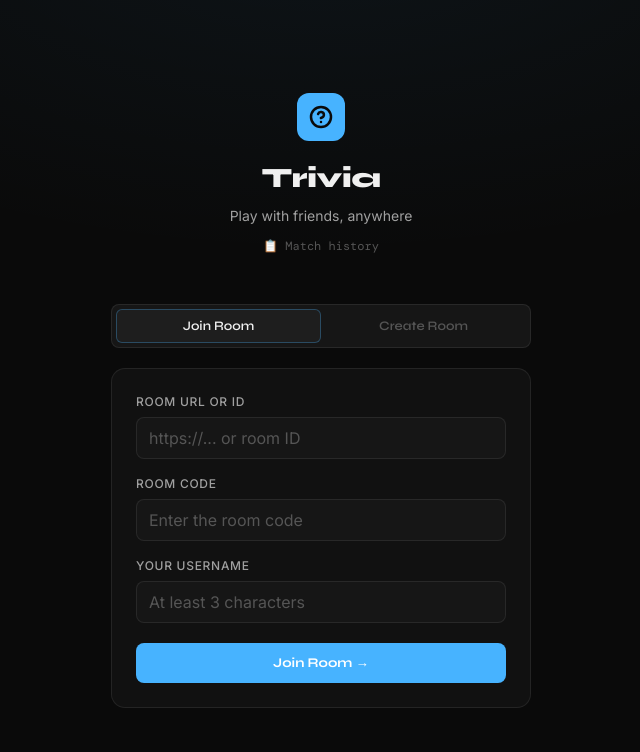
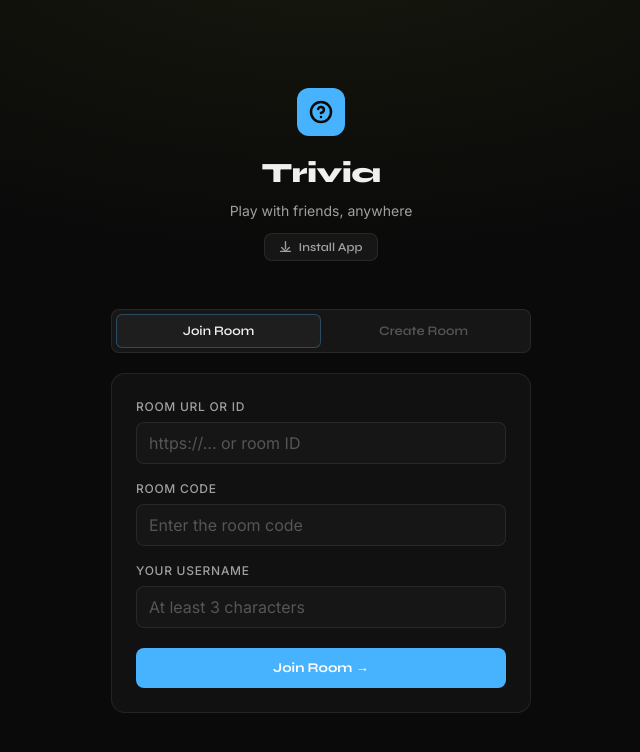
Before and after one commit to Riu22/trivia, a React (Vite) app: page / in a window 1280 px wide. Shown: the top 752 px of the page, without its empty margins (316-956 px from the left). Built offline with nearby package versions, Linux system fonts and the light colour scheme.

Commit message:
haciendo bien la pwa que opreragx no lo permite

```diff
--- /dev/null
+++ b/src/components/InstallButton.jsx
@@ -0,0 +1,96 @@
+import { useState, useEffect } from 'react'
+import { Button } from './Ui'
+
+export default function InstallButton() {
+  const [prompt, setPrompt] = useState(window.__installPrompt || null)
+  const [installed, setInstalled] = useState(false)
+  const [showManual, setShowManual] = useState(false)
+
+  useEffect(() => {
+    const handler = (e) => {
+      e.preventDefault()
+      window.__installPrompt = e
+      setPrompt(e)
+    }
+    window.addEventListener('beforeinstallprompt', handler)
+    window.addEventListener('appinstalled', () => setInstalled(true))
+    if (window.matchMedia('(display-mode: standalone)').matches) setInstalled(true)
+
+    const interval = setInterval(() => {
+      if (window.__installPrompt) {
+        setPrompt(window.__installPrompt)
+        clearInterval(interval)
+      }
+    }, 500)
+
+    return () => {
+      window.removeEventListener('beforeinstallprompt', handler)
+      clearInterval(interval)
+    }
+  }, [])
+
+  async function handleInstall() {
+    const p = prompt || window.__installPrompt
+    if (p) {
+      p.prompt()
+      const { outcome } = await p.userChoice
+      if (outcome === 'accepted') setInstalled(true)
+      window.__installPrompt = null
+      setPrompt(null)
+    } else {
+      setShowManual(true)
+    }
+  }
+
+  if (installed) return null
+
+  return (
+    <>
+      <button
+        onClick={handleInstall}
+        style={{
+          display: 'inline-flex', alignItems: 'center', gap: '6px',
+          padding: '6px 14px', borderRadius: 'var(--radius)',
+          background: 'var(--bg-2)', border: '1px solid var(--border)',
+          color: 'var(--text-2)', fontSize: '12px', cursor: 'pointer',
+          fontFamily: 'var(--font-display)', fontWeight: 600,
+          transition: 'all var(--transition)',
+        }}
+      >
+        <svg width="13" height="13" viewBox="0 0 24 24" fill="none" stroke="currentColor" strokeWidth="2.5" strokeLinecap="round">
+          <path d="M12 3v13M5 14l7 7 7-7"/>
+          <path d="M3 21h18"/>
+        </svg>
+        Install App
+      </button>
+
+      {showManual && (
+        <div style={{
+          position: 'fixed', inset: 0, zIndex: 200,
+          background: 'rgba(0,0,0,0.8)',
+          display: 'flex', alignItems: 'center', justifyContent: 'center',
+          padding: '24px',
+        }} onClick={() => setShowManual(false)}>
+          <div style={{
+            background: 'var(--bg-1)', border: '1px solid var(--border)',
+            borderRadius: 'var(--radius-lg)', padding: '28px',
+            maxWidth: '340px', width: '100%',
+          }} onClick={e => e.stopPropagation()}>
+            <h2 style={{ fontSize: '18px', fontWeight: 800, marginBottom: '16px' }}>Install Trivia</h2>
+            <p style={{ fontSize: '13px', color: 'var(--text-2)', lineHeight: 1.6, marginBottom: '16px' }}>
+              To install on <strong style={{ color: 'var(--text)' }}>Chrome / Edge</strong>:
+              click the <strong style={{ color: 'var(--accent)' }}>⊕</strong> icon in the address bar, or open the menu (⋮) → "Install Trivia".
+            </p>
+            <p style={{ fontSize: '13px', color: 'var(--text-2)', lineHeight: 1.6, marginBottom: '20px' }}>
+              To install on <strong style={{ color: 'var(--text)' }}>Safari (iOS)</strong>:
+              tap <strong style={{ color: 'var(--accent)' }}>Share</strong> → "Add to Home Screen".
+            </p>
+            <Button onClick={() => setShowManual(false)} style={{ width: '100%' }}>
+              Got it
+            </Button>
+          </div>
+        </div>
+      )}
+    </>
+  )
+}
--- a/src/main.jsx
+++ b/src/main.jsx
@@ -2,6 +2,12 @@ import React from 'react'
 import ReactDOM from 'react-dom/client'
 import App from './App.jsx'
 import './index.css'
+
+window.__installPrompt = null
+window.addEventListener('beforeinstallprompt', (e) => {
+  e.preventDefault()
+  window.__installPrompt = e
+})
 
 ReactDOM.createRoot(document.getElementById('root')).render(
   <React.StrictMode>
--- a/src/pages/HomePage.jsx
+++ b/src/pages/HomePage.jsx
@@ -3,6 +3,7 @@ import { useNavigate, useSearchParams } from 'react-router-dom'
 import { createRoom, joinRoom } from '../api'
 import { useAuth } from '../contexts/AuthContext'
 import { Button, Input, Card, Divider, toast } from '../components/Ui'
+import InstallButton from '../components/InstallButton'
 
 export default function HomePage() {
   const navigate = useNavigate()
@@ -73,10 +74,9 @@ export default function HomePage() {
       alignItems: 'center',
       justifyContent: 'center',
       padding: '24px',
-      background: 'radial-gradient(ellipse 80% 60% at 50% -10%, rgba(71,179,255,0.06) 0%, transparent 70%)',
+      background: 'radial-gradient(ellipse 80% 60% at 50% -10%, rgba(232,255,71,0.06) 0%, transparent 70%)',
     }}>
       <div style={{ width: '100%', maxWidth: '420px' }}>
-        {/* Logo */}
         <div style={{ textAlign: 'center', marginBottom: '48px' }}>
           <div style={{
             display: 'inline-flex',
@@ -95,23 +95,9 @@ export default function HomePage() {
           </div>
           <h1 style={{ fontSize: '28px', fontWeight: 800, letterSpacing: '-0.02em' }}>Trivia</h1>
           <p style={{ color: 'var(--text-2)', fontSize: '14px', marginTop: '6px' }}>Play with friends, anywhere</p>
-          <button
-            onClick={() => navigate('/history')}
-            style={{
-              marginTop: '12px',
-              fontSize: '12px',
-              color: 'var(--text-3)',
-              fontFamily: 'var(--font-mono)',
-              background: 'none',
-              border: 'none',
-              cursor: 'pointer',
-            }}
-          >
-            📋 Match history
-          </button>
+          <div style={{ marginTop: '12px' }}><InstallButton /></div>
         </div>
 
-        {/* Tabs */}
         <div style={{
           display: 'grid', gridTemplateColumns: '1fr 1fr',
           background: 'var(--bg-2)',
```
Also changed, not shown: public/icon-192.png (added), public/icon-512.png (added), public/manifest.json.
